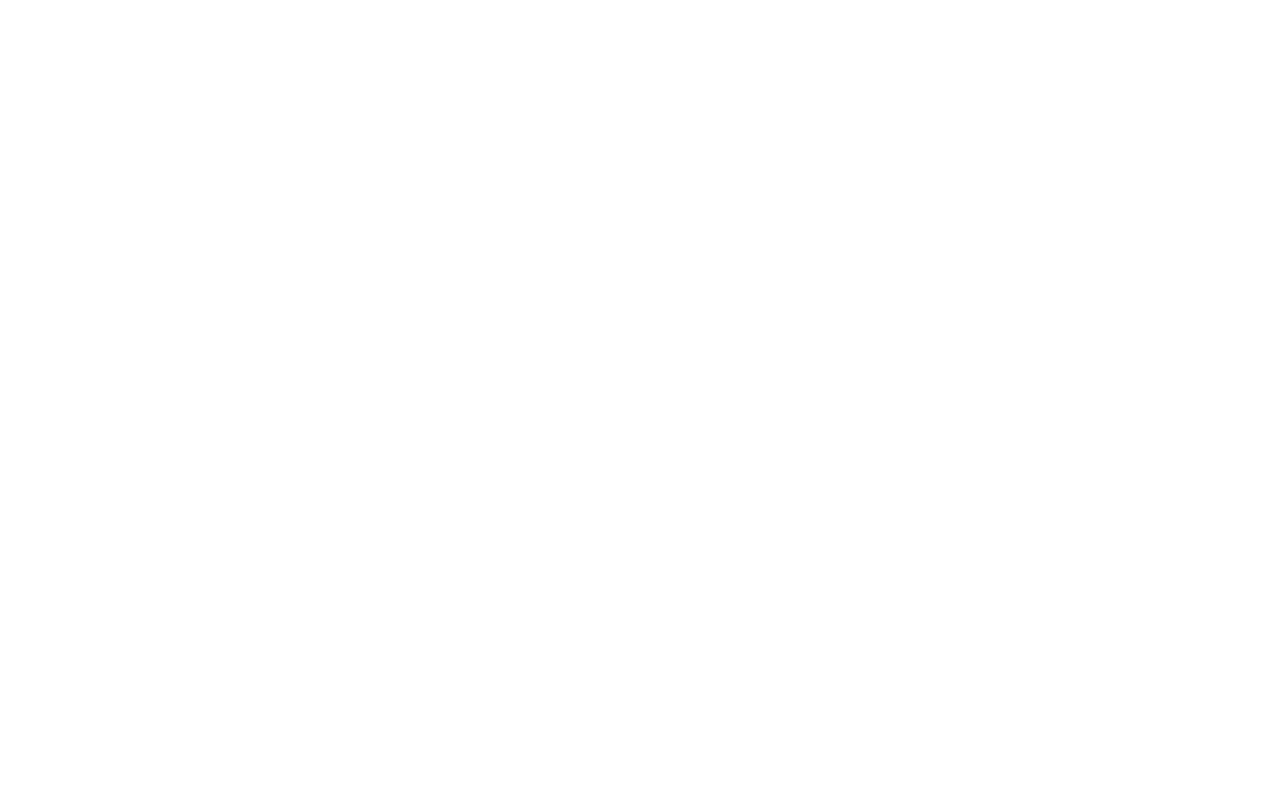
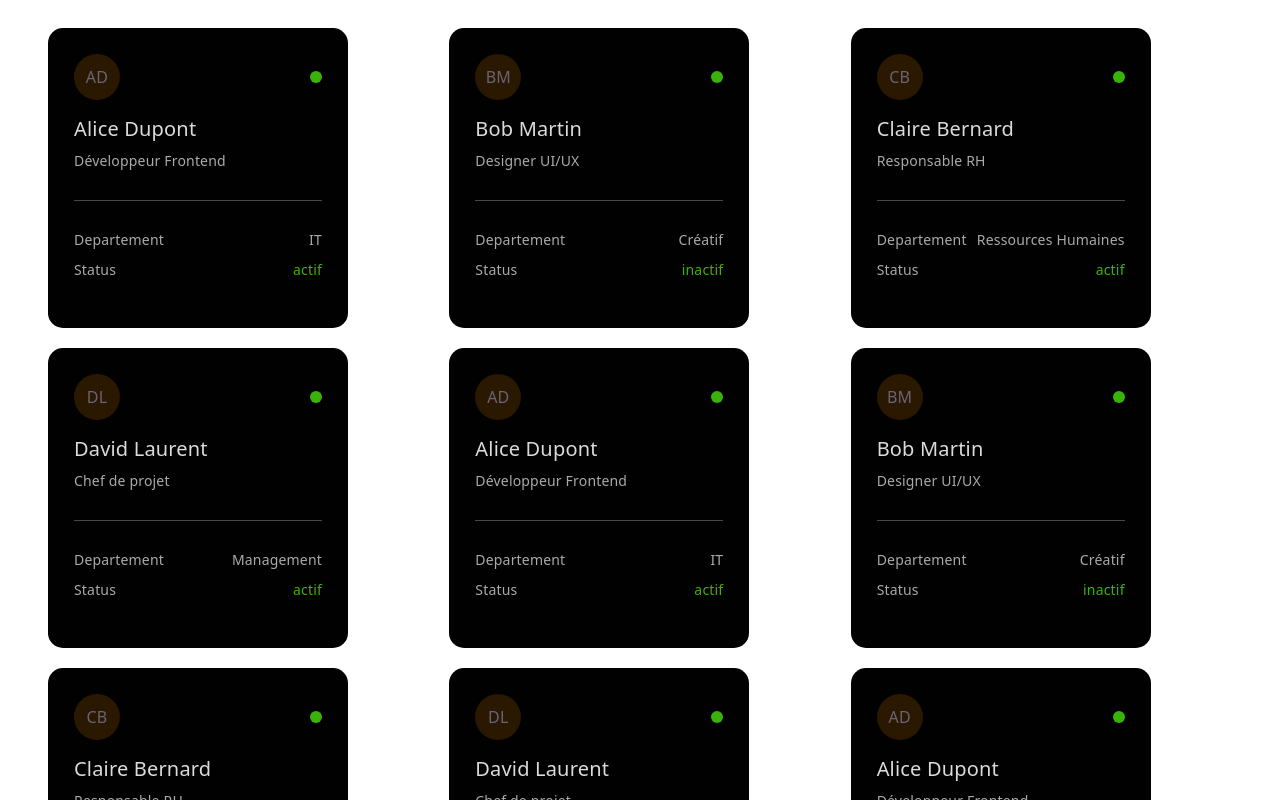
Before and after one commit to Keyrozz/CapstoneProject, a React (Vite) app: page / in a window 1280 px wide. Shown: the top 800 px of the page. Built offline with nearby package versions, Linux system fonts and the light colour scheme.

Commit message:
minimal changes

```diff
--- a/src/App.jsx
+++ b/src/App.jsx
@@ -1,8 +1,11 @@
+import EmployeeList from './Components/EmployeeList.jsx';
+import { initialEmployees } from "./Data/Data.js"
 import './App.css'
 
 function App() {
   return (
     <>
+    <EmployeeList employees={initialEmployees} />
     </>
   )
 }
--- a/src/Components/employeeList.css
+++ b/src/Components/employeeList.css
@@ -3,7 +3,7 @@
     box-sizing: border-box;
     overflow: hidden;
     display: grid;
-    grid-template-columns: repeat(5, 1fr);
+    grid-template-columns: repeat(auto-fill, minmax(300px, 1fr));
     gap: 20px;
     padding: 20px 40px;
 }
--- a/src/Data/Data.js
+++ b/src/Data/Data.js
@@ -26,5 +26,89 @@
     position: "Chef de projet",
     department: "Management",
     status: "actif"
-  }
+  },
+  {
+    id: 1,
+    name: "Alice Dupont",
+    position: "Développeur Frontend",
+    department: "IT",
+    status: "actif"
+  },
+  {
+    id: 2,
+    name: "Bob Martin",
+    position: "Designer UI/UX",
+    department: "Créatif",
+    status: "inactif"
+  },
+  {
+    id: 3,
+    name: "Claire Bernard",
+    position: "Responsable RH",
+    department: "Ressources Humaines",
+    status: "actif"
+  },
+  {
+    id: 4,
+    name: "David Laurent",
+    position: "Chef de projet",
+    department: "Management",
+    status: "actif"
+  },
+  {
+    id: 1,
+    name: "Alice Dupont",
+    position: "Développeur Frontend",
+    department: "IT",
+    status: "actif"
+  },
+  {
+    id: 2,
+    name: "Bob Martin",
+    position: "Designer UI/UX",
+    department: "Créatif",
+    status: "inactif"
+  },
+  {
+    id: 3,
+    name: "Claire Bernard",
+    position: "Responsable RH",
+    department: "Ressources Humaines",
+    status: "actif"
+  },
+  {
+    id: 4,
+    name: "David Laurent",
+    position: "Chef de projet",
+    department: "Management",
+    status: "actif"
+  },
+  {
+    id: 1,
+    name: "Alice Dupont",
+    position: "Développeur Frontend",
+    department: "IT",
+    status: "actif"
+  },
+  {
+    id: 2,
+    name: "Bob Martin",
+    position: "Designer UI/UX",
+    department: "Créatif",
+    status: "inactif"
+  },
+  {
+    id: 3,
+    name: "Claire Bernard",
+    position: "Responsable RH",
+    department: "Ressources Humaines",
+    status: "actif"
+  },
+  {
+    id: 4,
+    name: "David Laurent",
+    position: "Chef de projet",
+    department: "Management",
+    status: "actif"
+  },
 ];
```
